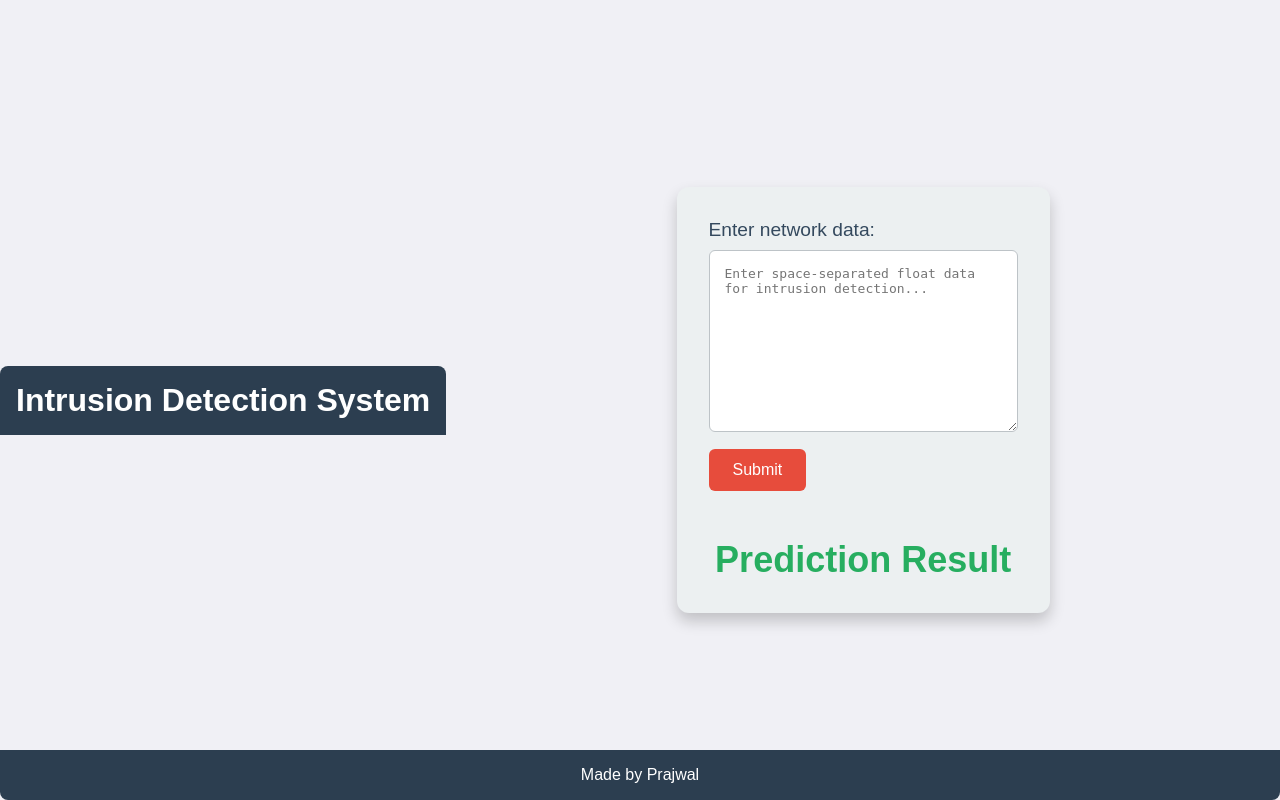
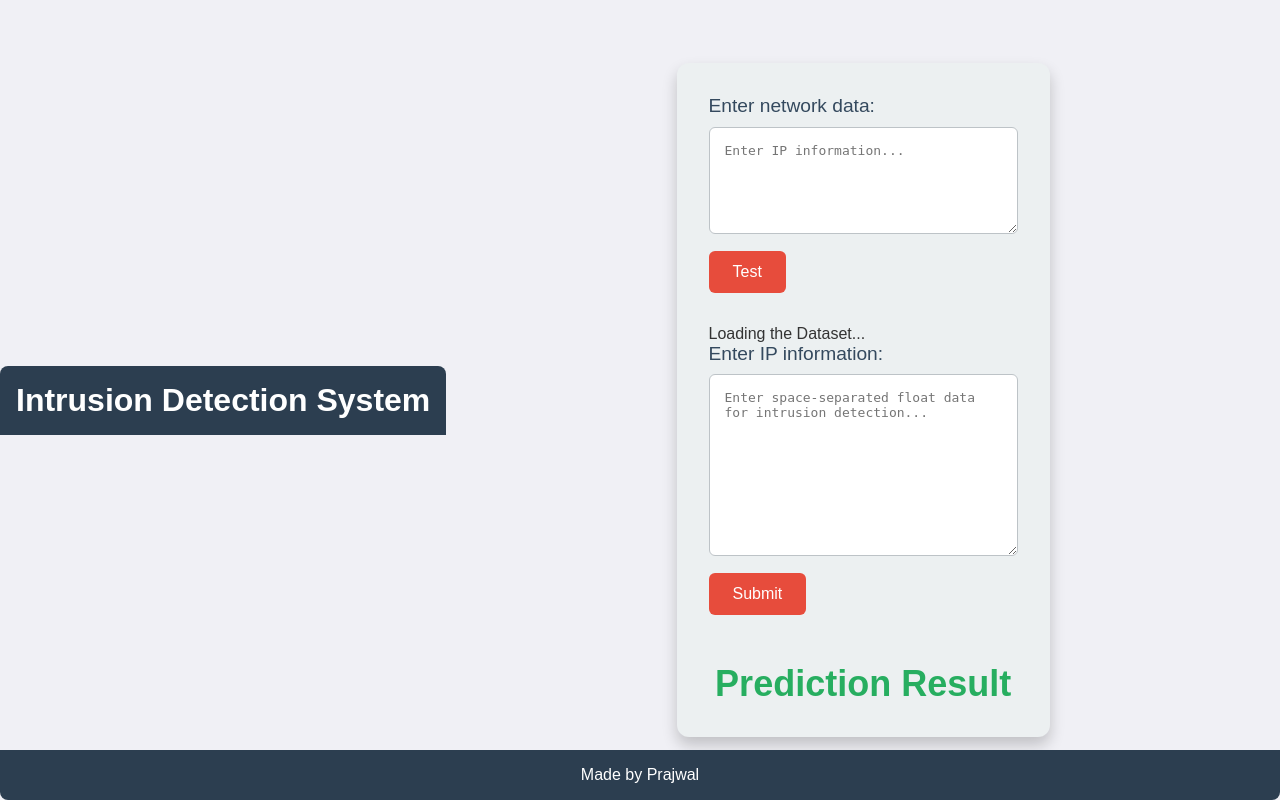
Before and after one commit to PGrokzzz/IDS, a Flask app: page / in a window 1280 px wide. Run offline with Flask 3, Linux system fonts and the light colour scheme.

Commit message:
Update index.html

```diff
--- a/templates/index.html
+++ b/templates/index.html
@@ -12,12 +12,24 @@
   </header>
 
   <section class="main">
+    <!-- First form -->
+    <form id="testForm">
+      <label for="additionalInfo"> Enter network data:</label>
+      <textarea id="additionalInfo" name="additionalInfo" rows="5" placeholder="Enter IP information..."></textarea>
+      <button type="submit">Test</button>
+    </form>
+
+    <!-- Processing message -->
+    <p id="processingMessage">Loading the Dataset...</p>
+
+    <!-- Second form -->
     <form id="inputForm" method="post" action="/predict">
-      <label for="inputData">Enter network data:</label>
+      <label for="inputData">Enter IP information:</label>
       <textarea id="inputData" name="inputData" rows="10" placeholder="Enter space-separated float data for intrusion detection..."></textarea>
       <button type="submit">Submit</button>
     </form>
 
+    <!-- Result output -->
     <div id="outputResult">
       <h2>Prediction Result</h2>
       <p id="result"></p>
@@ -29,24 +41,20 @@
   </footer>
 
   <script>
-    document.getElementById('inputForm').onsubmit = async function(event) {
-      event.preventDefault();
-      const formData = new FormData(event.target);
-      const inputData = formData.get('inputData');
 
-      const response = await fetch('/predict', {
-        method: 'POST',
-        body: formData
-      });
+    // Add event listener to the "Test" form
+    document.getElementById('testForm').addEventListener('submit', function(event) {
+      event.preventDefault(); // Prevents form from submitting
+      // Show the "Data is processing" message
+      document.getElementById('processingMessage').style.display = 'block';
 
-      const result = await response.json();
-      if (response.ok) {
-        document.getElementById('result').textContent = `Prediction: ${result.prediction}`;
-      } else {
-        document.getElementById('result').textContent = `Error: ${result.error}`;
-      }
-    };
+      // Simulate processing delay
+      setTimeout(function() {
+        // Hide the processing message after 3 seconds (you can adjust this)
+        document.getElementById('processingMessage').style.display = 'none';
+        // You can also add further actions here (like sending form data to the server)
+      }, 3000);
+    });
   </script>
-
 </body>
 </html>
```
